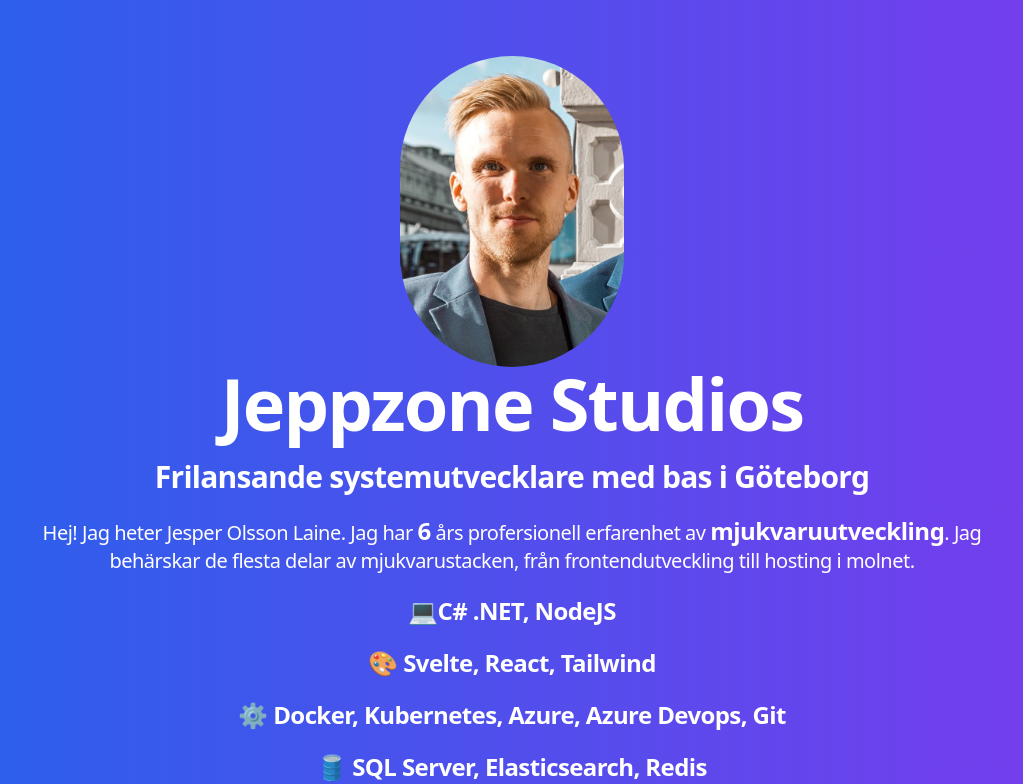
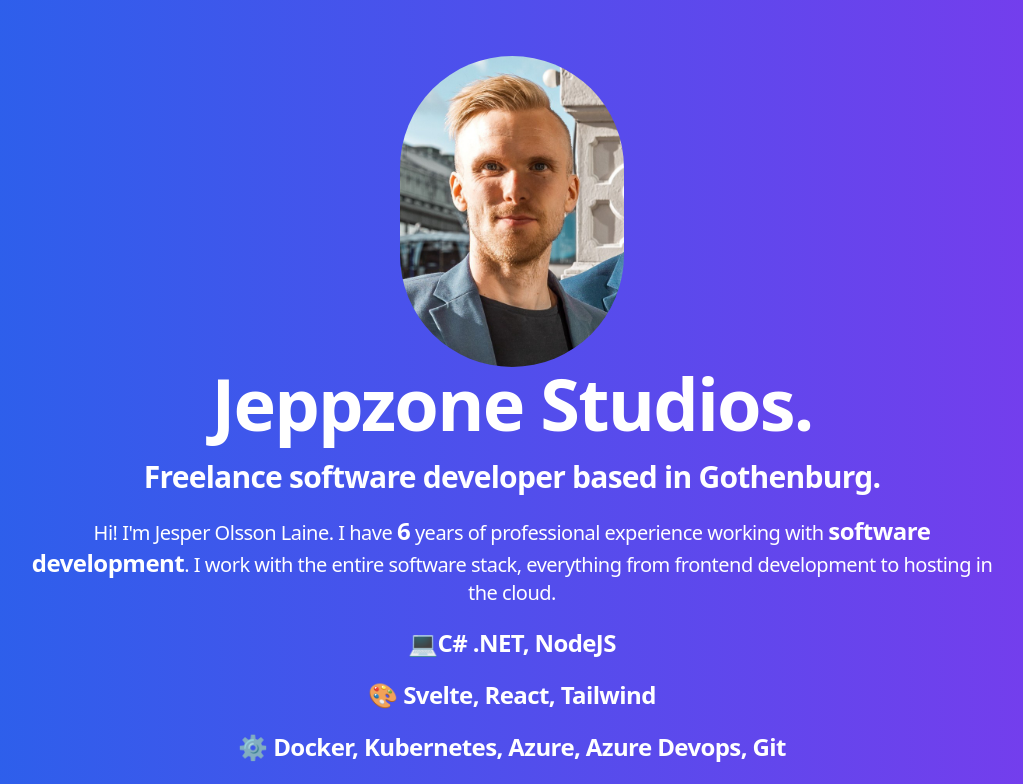
Before and after one commit to jeppzone/jeppzonestudios.se, a SvelteKit app: page / in a window 1280 px wide. Shown: the top 784 px of the page, without its empty margins (128-1151 px from the left). Built offline with nearby package versions, Linux system fonts and the light colour scheme; a web font is replaced by a local one.

Commit message:
Use english

```diff
--- a/src/routes/+page.svelte
+++ b/src/routes/+page.svelte
@@ -5,14 +5,14 @@
 
 <section>
 	<img src="jesper.jpg" alt="Jesper" class="rounded-full w-56 mt-10" />
-	<h1 class="text-7xl grid align-middle text-center tracking-tight font-bold">Jeppzone Studios</h1>
+	<h1 class="text-7xl grid align-middle text-center tracking-tight font-bold">Jeppzone Studios.</h1>
 	<h2 class="text-3xl grid align-middle pt-5 text-center tracking-tight font-bold">
-		Frilansande systemutvecklare med bas i Göteborg
+		Freelance software developer based in Gothenburg.
 	</h2>
 	<p class="pt-5 text-xl text-pretty text-center tracking-tight">
-		Hej! Jag heter Jesper Olsson Laine. Jag har <b class="text-2xl">6</b> års profersionell
-		erfarenhet av <b class="text-2xl">mjukvaruutveckling</b>. Jag behärskar de flesta delar av
-		mjukvarustacken, från frontendutveckling till hosting i molnet.
+		Hi! I'm Jesper Olsson Laine. I have <b class="text-2xl">6</b> years of professional experience
+		working with <b class="text-2xl">software development</b>. I work with the entire software
+		stack, everything from frontend development to hosting in the cloud.
 	</p>
 	<p class="text-2xl text-pretty text-center pt-5 font-extrabold tracking-tight">
 		💻C# .NET, NodeJS
```
